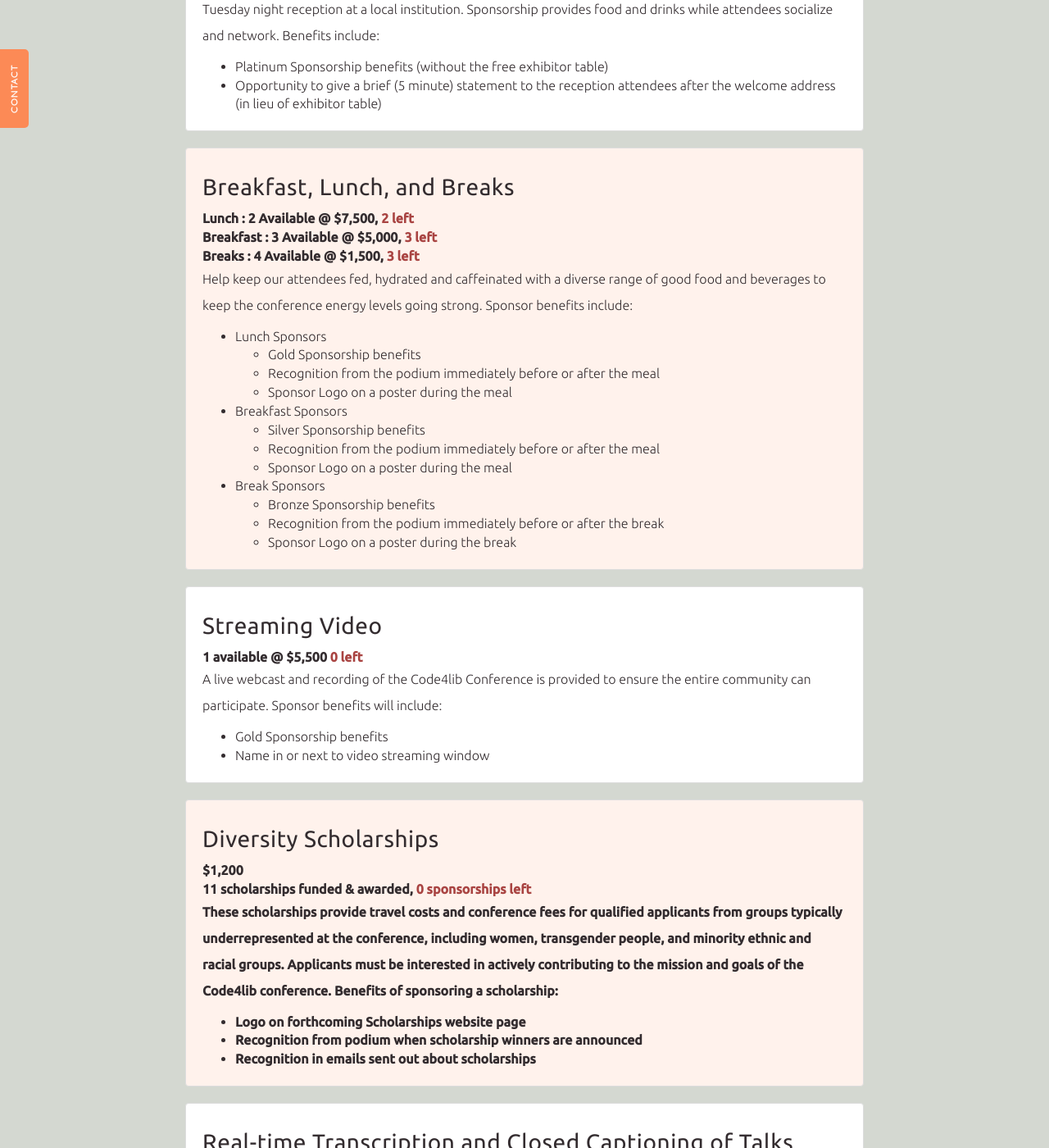
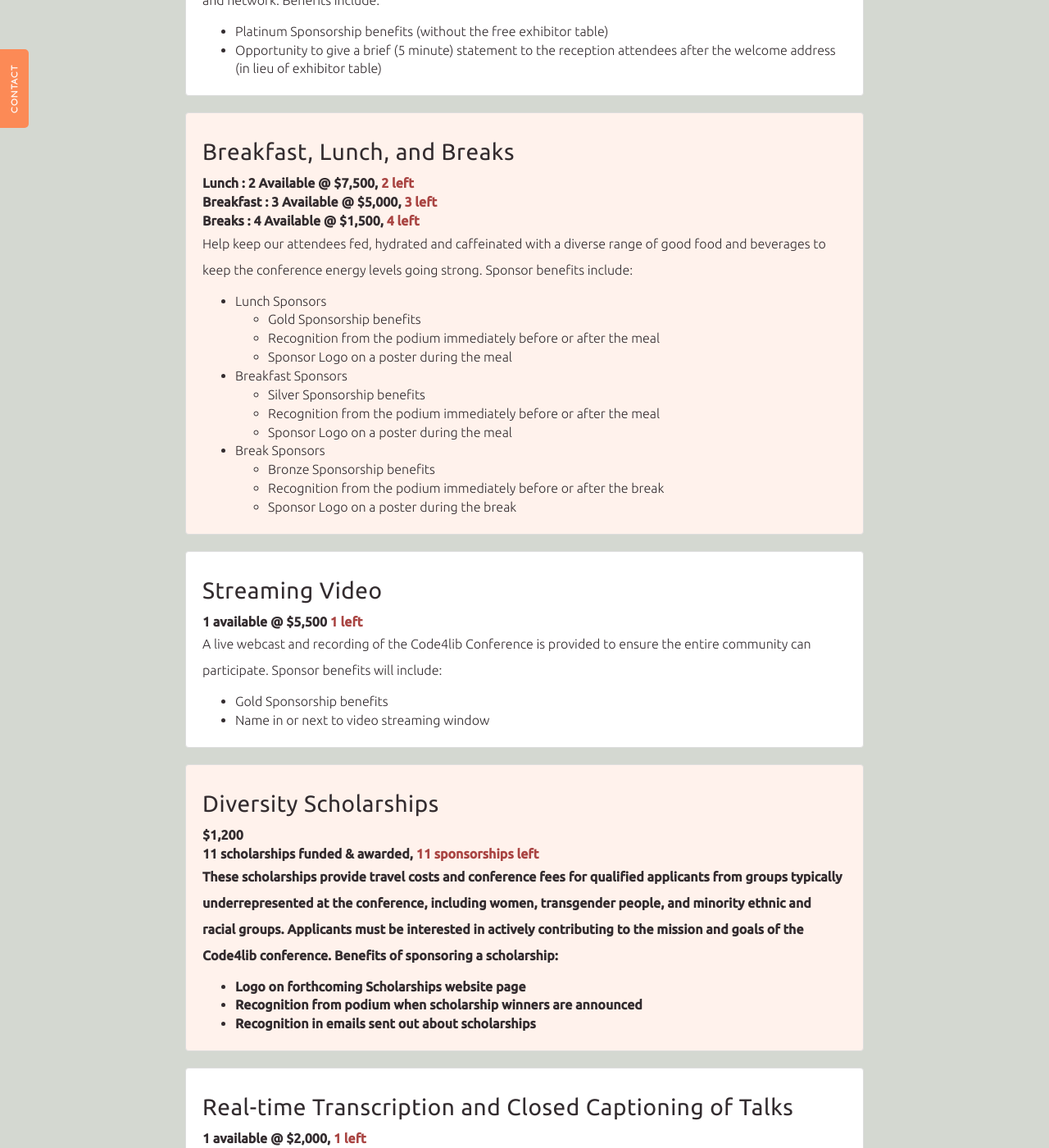
Before and after one commit to code4lib/2018.code4lib.org, a Jekyll site: the page built from prospectus/index.html, in a window 1280 px wide and 1400 px high, scrolled down 4590 px. Shown: the whole window at 82% size. Built offline with Jekyll 4.4.1, drawn with Linux system fonts in a browser that asks for light colours; some web fonts are replaced; some of the changed text lies outside the part shown.

Commit message:
afaik all sponsorships are open
some opportunities like 'exhibitor tables'
were marked used, holdover from 2017

```diff
--- a/prospectus/index.html
+++ b/prospectus/index.html
@@ -101,7 +101,6 @@
                             <use class="sponsor-badge" xlink:href="/assets/img/badges/badges.svg#diamond-badge"></use>
                         </svg>
                         <h3>Diamond</h3>
-                        <p><b><span class="text-danger">full</span></b></p>
                         <p><b>$10,000 and above</b></p>
                         <ul>
                           <li>Large logo or Name on website and online program as Diamond Sponsor with top placement</li>
@@ -238,7 +237,7 @@
                         <b>Non-profit organization: $500</b><br/>
                         <b>For-profit organization with 10 or fewer FTEs: $750</b><br/>
                         <b>For-profit organization with more than 10 FTEs: $1,250</b><br/>
-                        <b>6 available, <span class="text-danger">3 left</span></b><br/>
+                        <b>6 available, <span class="text-danger">6 left</span></b><br/>
 
                         <p>
                             Tables located just outside the main ballroom provide organizations, projects, and vendors
@@ -279,7 +278,7 @@
                         <h3>Breakfast, Lunch, and Breaks</h3>
                         <b>Lunch : 2 Available @ $7,500, <span class="text-danger">2 left</span> </b><br/>
                         <b>Breakfast : 3 Available @ $5,000, <span class="text-danger">3 left</span> </b><br/>
-                        <b>Breaks : 4 Available @ $1,500, <span class="text-danger">3 left</span> </b><br/>
+                        <b>Breaks : 4 Available @ $1,500, <span class="text-danger">4 left</span> </b><br/>
                         <p>
                             Help keep our attendees fed, hydrated and caffeinated with a diverse range of good
                             food and beverages to keep the conference energy levels going strong. Sponsor benefits include:
@@ -317,7 +316,7 @@
                     <div class="thumbnail">
                         <a name="Streaming-Video"></a>
                         <h3>Streaming Video</h3>
-                        <b> 1 available @ $5,500 <span class="text-danger">0 left</span></b>
+                        <b> 1 available @ $5,500 <span class="text-danger">1 left</span></b>
                         <p>
                             A live webcast and recording of the Code4lib Conference is provided to ensure the entire community
                             can participate. Sponsor benefits will include:
@@ -337,7 +336,7 @@
                         <h3>Diversity Scholarships</h3>
 
                         <b>$1,200</b><br/>
-                        <b>11 scholarships funded & awarded, <span class="text-danger">0 sponsorships left</span><b><br/>
+                        <b>11 scholarships funded & awarded, <span class="text-danger">11 sponsorships left</span><b><br/>
                         <p>
                             These scholarships provide travel costs and conference fees for qualified applicants from
                             groups typically underrepresented at the conference, including women, transgender people,
@@ -359,7 +358,7 @@
                     <div class="thumbnail">
                         <a name="Realtime-Transcription"></a>
                         <h3>Real-time Transcription and Closed Captioning of Talks</h3>
-                        <b>1 available @ $2,000, <span class="text-danger">0 left</span> </b><br/>
+                        <b>1 available @ $2,000, <span class="text-danger">1 left</span> </b><br/>
                         <p>
                             To facilitate universal participation and access to conference content, real-time live
                             transcription and closed captioning of all presentations, lightning talks, and announcements
```
